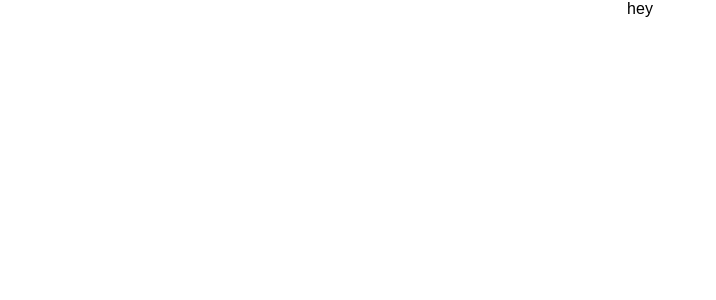
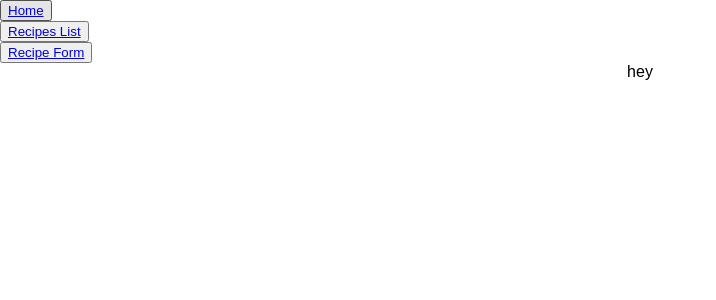
Before and after one commit to anniemaejenkins/BatchMaker, a React (Create React App) app: page / in a window 1280 px wide. Shown: the top 300 px of the page, without its empty margins (0-716 px from the left). Built offline with nearby package versions, Linux system fonts and the light colour scheme.

Commit message:
added router and navigation

```diff
--- a/package.json
+++ b/package.json
@@ -5,6 +5,7 @@
   "dependencies": {
     "react": "^15.6.1",
     "react-dom": "^15.6.1",
+    "react-router-dom": "^4.1.2",
     "react-scripts": "1.0.10"
   },
   "scripts": {
--- /dev/null
+++ b/src/components/BaseLayout.js
@@ -0,0 +1,17 @@
+import React, { Component } from 'react';
+
+import Navigation from './Navigation.js';
+
+export default class BaseLayout extends Component {
+  constructor(props){
+    super(props);
+  }
+  render(){
+    return(
+      <div>
+        <Navigation />
+        {this.props.children}
+      </div>
+    );
+  }
+}
--- a/src/components/Navigation.js
+++ b/src/components/Navigation.js
@@ -0,0 +1,37 @@
+import React, { Component } from 'react';
+import { NavLink } from 'react-router-dom';
+
+export default class Navigation extends Component{
+  constructor(props){
+    super(props);
+  }
+  render(){
+    return(
+      <div>
+        <div>
+          <button>
+            <NavLink className="HomeLink" to="/">
+              Home
+            </NavLink>
+          </button>
+        </div>
+
+        <div>
+          <button>
+            <NavLink className="RecipeListLink" to="/recipeslist">
+              Recipes List
+            </NavLink>
+          </button>
+        </div>
+
+        <div>
+          <button>
+            <NavLink className="RecipeFormLink" to="/recipeform">
+              Recipe Form
+            </NavLink>
+          </button>
+        </div>
+      </div>
+    );
+  }
+}
--- a/src/index.js
+++ b/src/index.js
@@ -1,8 +1,29 @@
 import React from 'react';
 import ReactDOM from 'react-dom';
+
 import './styles/index.css';
-import App from './components/App';
+
+import {BrowserRouter, Route, Switch} from 'react-router-dom';
+
+import App from './components/App.js';
+import RecipesList from './components/RecipesList.js';
+import RecipeForm from './components/RecipeForm.js';
+import BaseLayout from './components/BaseLayout.js';
+
 import registerServiceWorker from './registerServiceWorker';
 
-ReactDOM.render(<App />, document.getElementById('root'));
+ReactDOM.render(
+  <BrowserRouter>
+    <BaseLayout>
+      <Switch>
+        <Route exact path="/" component={App} />
+        <Route path="/recipeslist" component={RecipesList} />
+        <Route path="/recipeform" component={RecipeForm} />
+      </Switch>
+    </BaseLayout>
+  </BrowserRouter>
+  ,
+   document.getElementById('root')
+ );
+
 registerServiceWorker();
```
Also changed, not shown: 1 other file (tests, documents, lock files or other folders).
